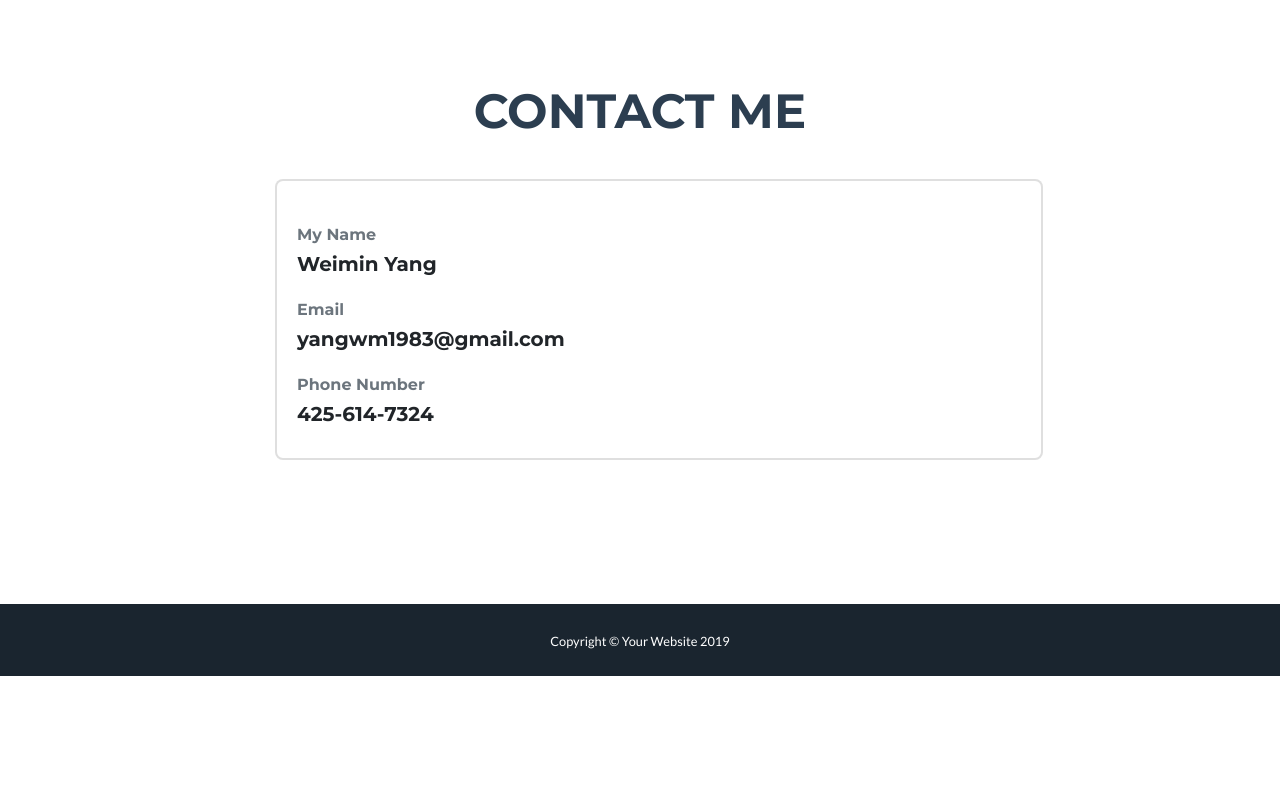
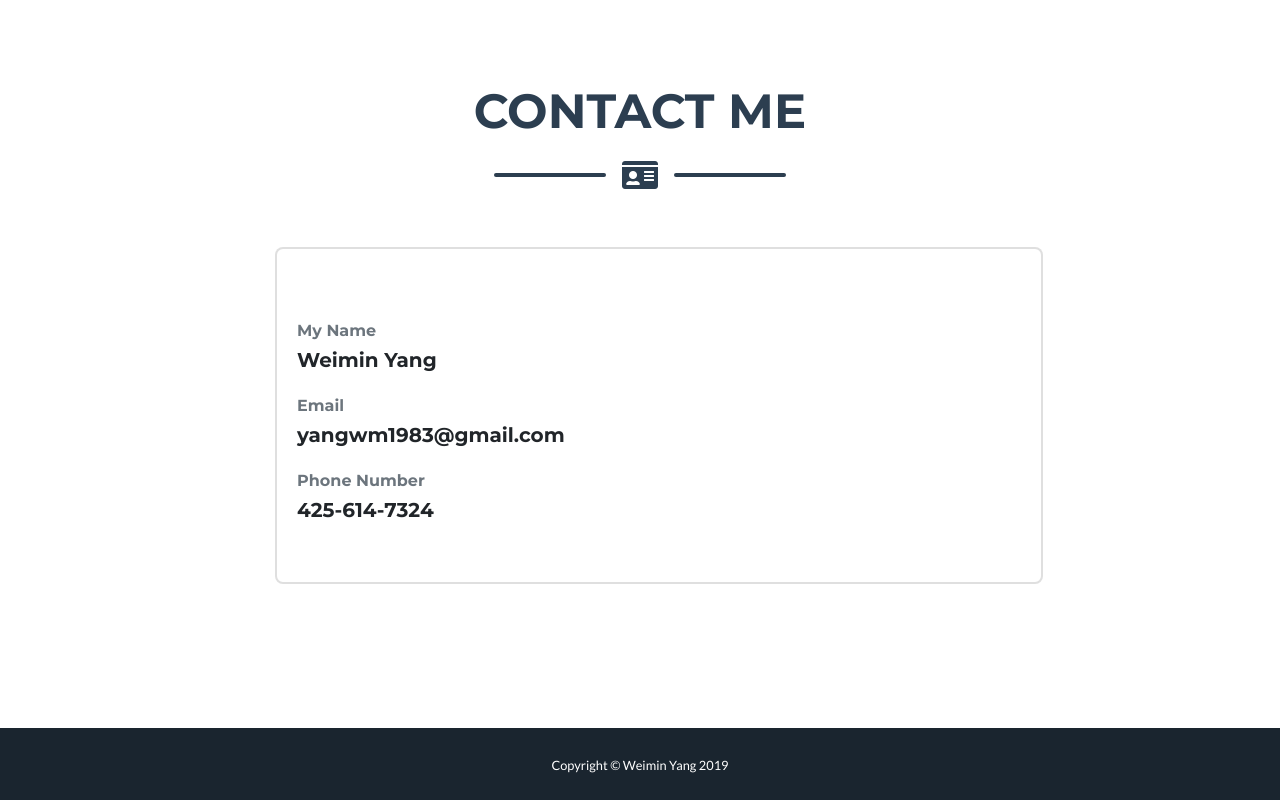
Before and after one commit to weiminyang/Portfolio, a website with bundled scripts: page index.html in a window 1280 px wide. Shown: the part 2154-2954 px from the top of the page. Before the commit the page ends 2830 px from the top, so only its background shows below. Built offline with nearby package versions, Linux system fonts and the light colour scheme.

Commit message:
add icon

```diff
--- a/index.html
+++ b/index.html
@@ -209,10 +209,19 @@
 
 
       <!-- Contact Section Form -->
+      <div class="divider-custom">
+          <div class="divider-custom-line"></div>
+          <div class="divider-custom-icon">
+              <i class="fas fa-id-card"></i>
+          </div>
+          <div class="divider-custom-line"></div>
+        </div>
+
+
       <div class="row my-5">
         <div class="col-lg-8 mx-auto">
             <div class="card" style="width: 48rem;">
-                <div class="card-body">
+                <div class="card-body py-5">
                   <h6 class="card-subtitle mb-2 mt-4 text-muted">My Name</h6>
                   <h5 class="card-title">Weimin Yang</h5>
                   <h6 class="card-subtitle mb-2 mt-4 text-muted">Email</h6>
@@ -234,7 +243,7 @@
   <!-- Copyright Section -->
   <section class="copyright py-4 text-center text-white">
     <div class="container">
-      <small>Copyright &copy; Your Website 2019</small>
+      <small>Copyright &copy; Weimin Yang 2019</small>
     </div>
   </section>
 
```
